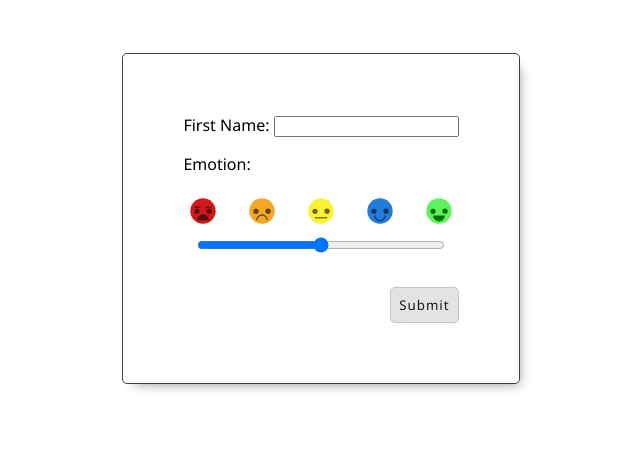
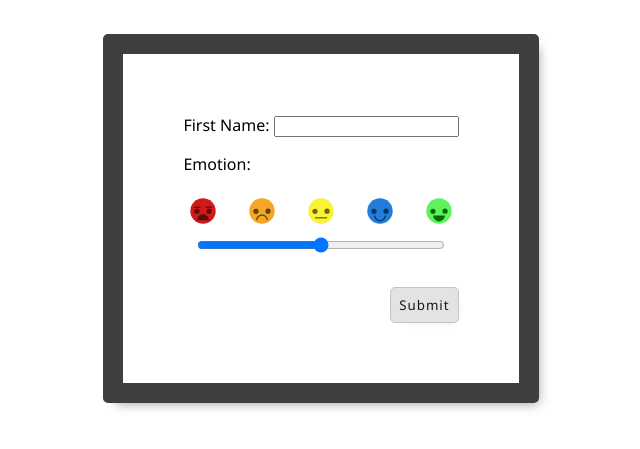
Before and after one commit to cse110-sp24-group3/warmup-exercise, a plain HTML site: page index.html in a window 1280 px wide. Shown: the part 75-524 px from the top of the page, without its empty margins (319-959 px from the left). Drawn offline with Linux system fonts and the light colour scheme.

Commit message:
[update] - Enlarged border surrounding widget.

```diff
--- a/index.css
+++ b/index.css
@@ -44,7 +44,7 @@ emotion-widget {
     width: 100%;
 }
 #content-wrapper {
-    border: 1px #3f3f3f solid;
+    border: 20px #3f3f3f solid;
     padding: 60px;
     border-radius: 5px;
     box-shadow: 6px 7px 11px -7px rgba(0,0,0,0.43);
```
